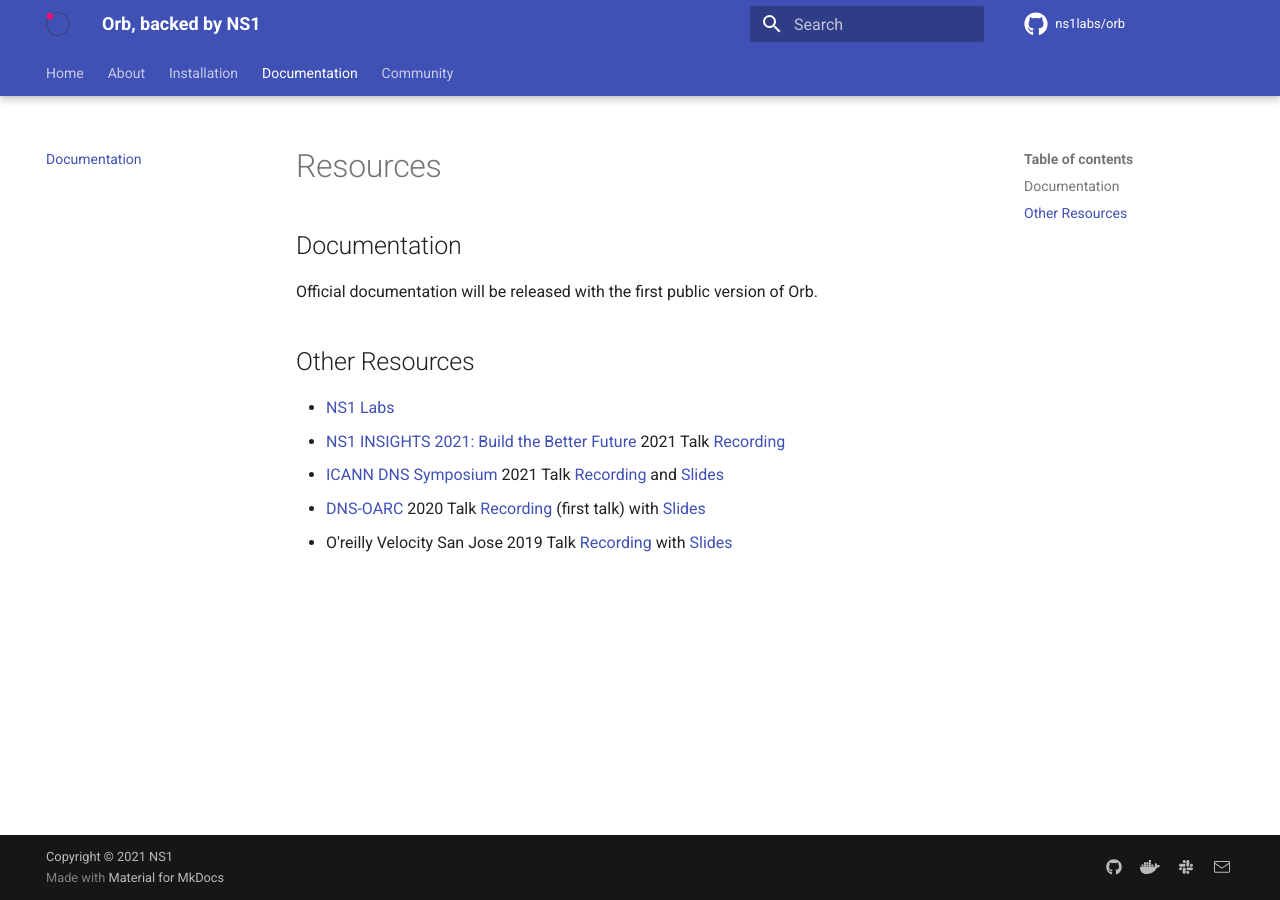
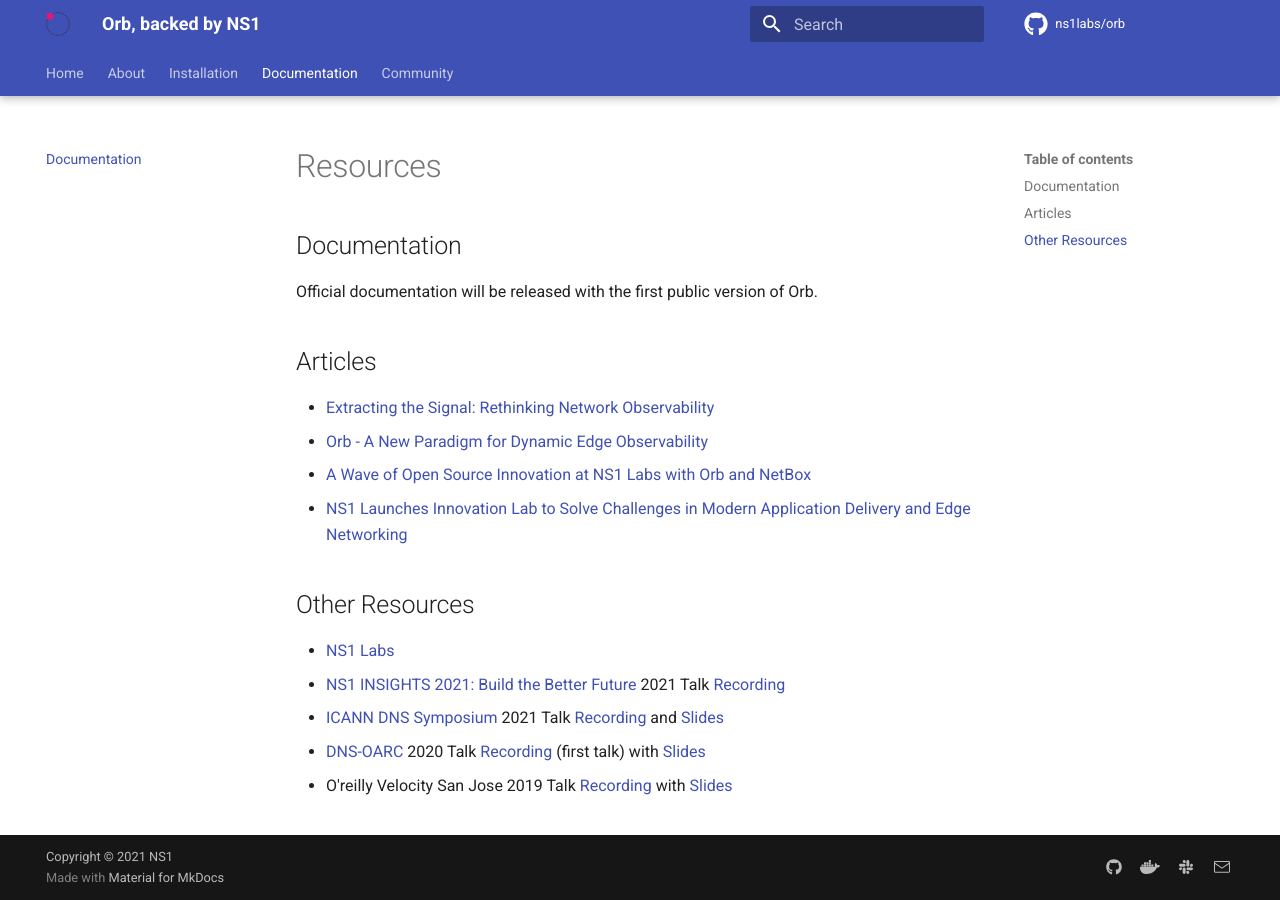
Before and after one commit to orb-community/orb-website, an MkDocs documentation site: the page built from docs/docs.md, in a window 1280 px wide. Built offline with MkDocs 1.6.1 and Material for MkDocs 9.7.7, drawn with Linux system fonts in a browser that asks for light colours; comment, search, counter and statistics services are not loaded.

Commit message:
articles added

```diff
--- a/docs/docs.md
+++ b/docs/docs.md
@@ -2,6 +2,12 @@
 
 ## Documentation
 Official documentation will be released with the first public version of Orb.
+
+## Articles
+* [Extracting the Signal: Rethinking Network Observability](https://ns1.com/blog/extracting-the-signal-rethinking-network-observability)
+* [Orb - A New Paradigm for Dynamic Edge Observability](https://ns1.com/blog/orb-a-new-paradigm-for-dynamic-edge-observability)
+* [A Wave of Open Source Innovation at NS1 Labs with Orb and NetBox](https://ns1.com/blog/a-wave-of-open-source-innovation-at-ns1-labs-with-orb-and-netbox)
+* [NS1 Launches Innovation Lab to Solve Challenges in Modern Application Delivery and Edge Networking](https://ns1.com/press/ns1-launches-innovation-lab-to-solve-challenges-in-modern-application-delivery-and-edge-networking)
 
 ## Other Resources
 
```
